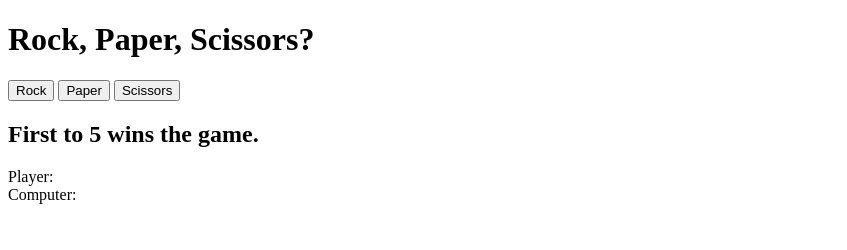
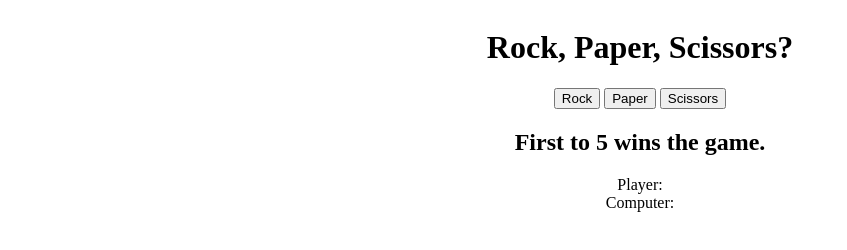
Before and after one commit to metzbot/rockpaperscissors, a plain HTML site: page index.html in a window 1280 px wide. Shown: the whole page, without its empty margins (0-847 px from the left). Drawn offline with Linux system fonts and the light colour scheme.

Commit message:
centered everything because centered

```diff
--- a/index.html
+++ b/index.html
@@ -4,6 +4,7 @@
         <meta charset="UTF-8">
         <meta name="viewport" content="width=device-width, initial-scale=1.0">
         <title>Rock Paper Scissors</title>
+        <link rel="stylesheet" href="./styles.css">
         <script src="./rps.js" defer></script>
     </head>
     <body>
--- /dev/null
+++ b/styles.css
@@ -0,0 +1,5 @@
+.container, #scoreMessage {
+  display: flex;
+  flex-direction: column;
+  align-items: center;
+}
```
